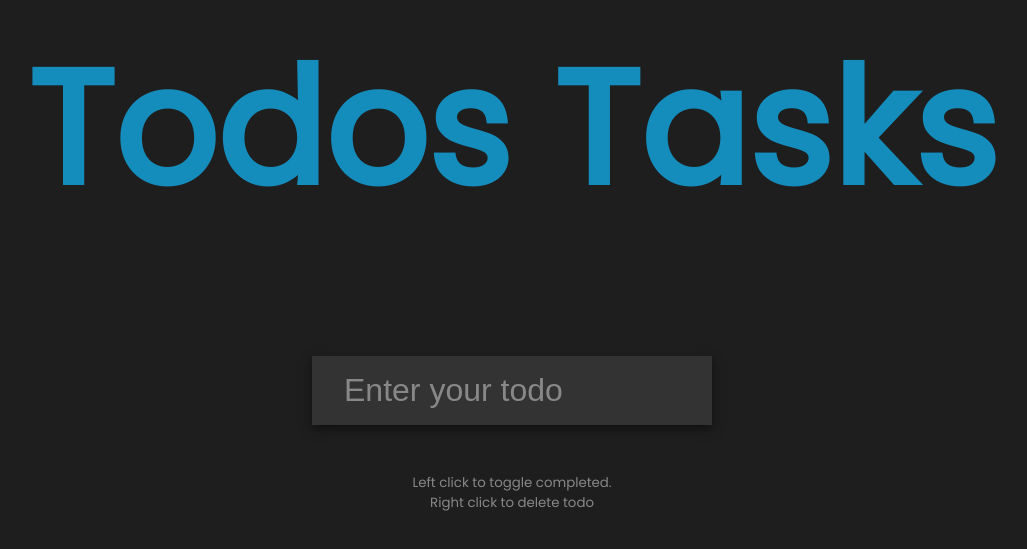
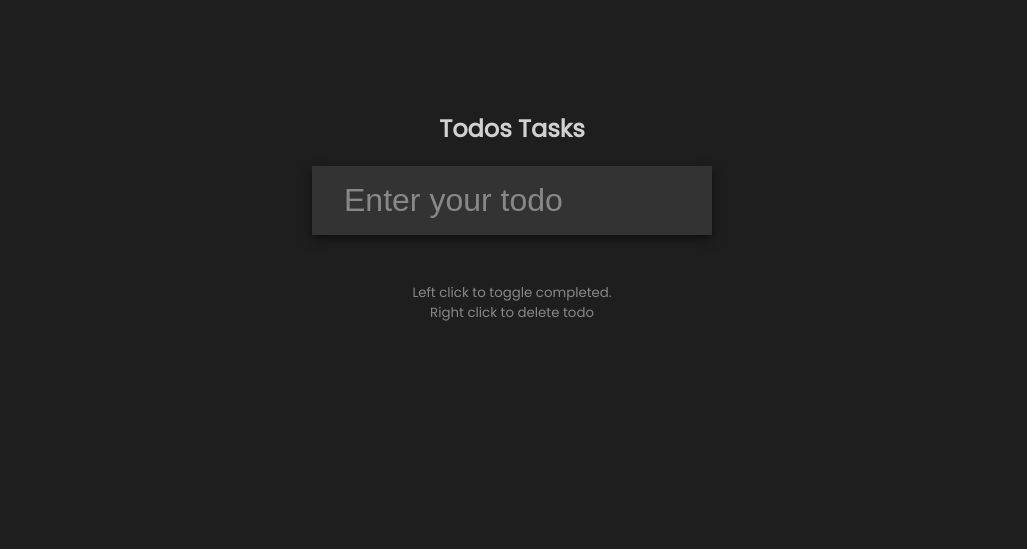
Before and after one commit to Jburnett2020/Mini-project-1, a plain HTML site: page index.html in a window 1280 px wide. Shown: the part 193-742 px from the top of the page, without its empty margins (128-1155 px from the left). Drawn offline with Linux system fonts and the light colour scheme.

Commit message:
changed heading

```diff
--- a/index.html
+++ b/index.html
@@ -12,7 +12,7 @@
   </head>
   <body>
     <!-- Main heading of the page -->
-    <h1>Todos Tasks</h1>
+    <h2>Todos Tasks</h2>
     <!-- Form for adding new todos -->
     <form id="form">
       <!-- Input field where users can type their todos -->
```
